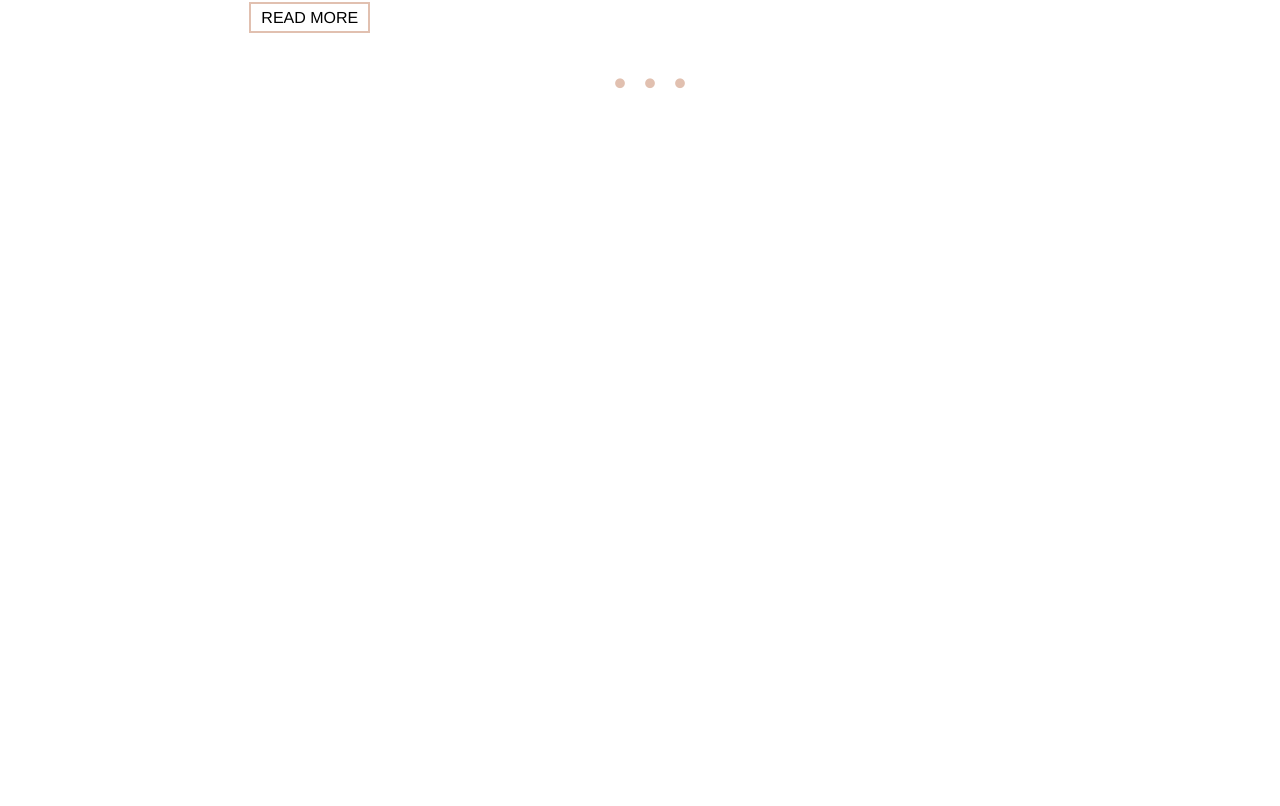
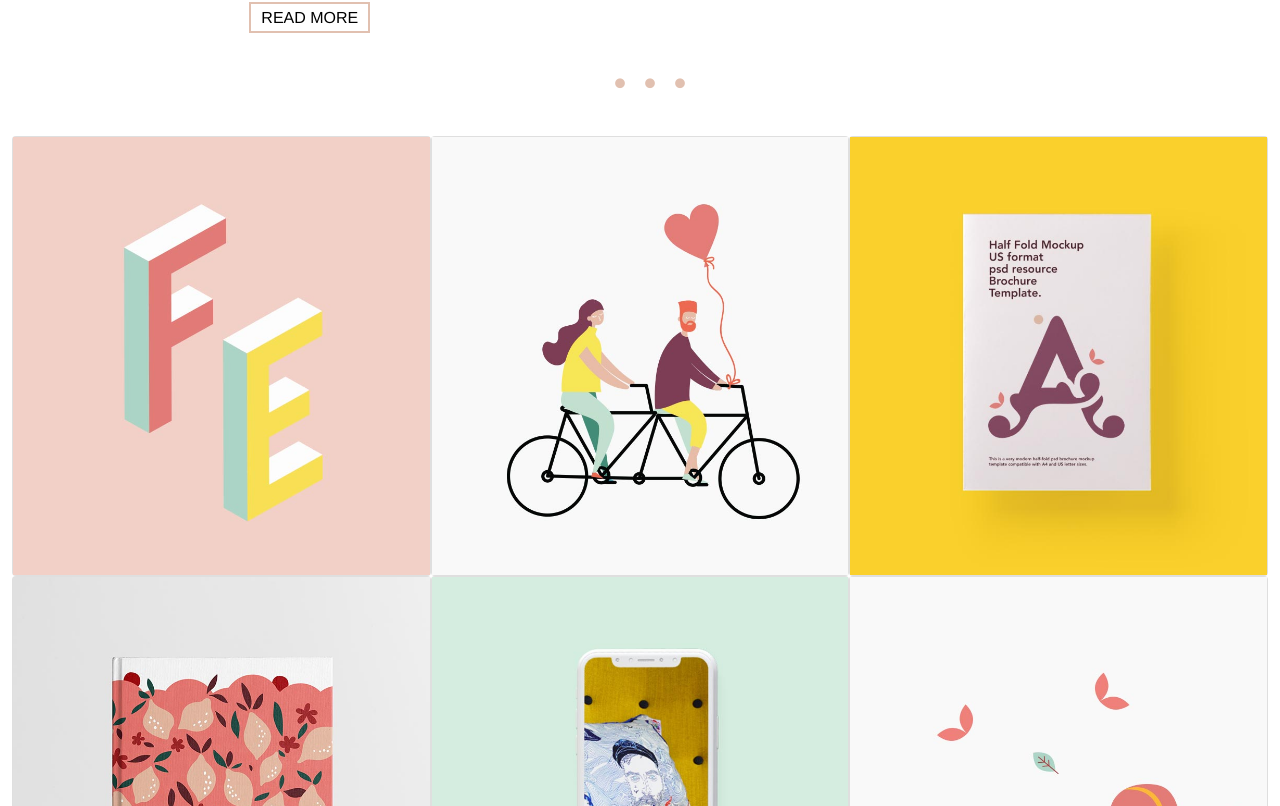
Before and after one commit to Sabelius/proj-html-vuejs, a Vue app: page / in a window 1280 px wide. Shown: the part 534-1340 px from the top of the page. Before the commit the page ends 800 px from the top, so only its background shows below. Built offline with nearby package versions, Linux system fonts and the light colour scheme.

Commit message:
avanzamento main con prima parte effettuata in component card

```diff
--- a/src/components/Main.vue
+++ b/src/components/Main.vue
@@ -1,19 +1,23 @@
 <template>
-  <jumbotron />
+  <section>
+    <jumbotron />
+    <cardOne />
+  </section>
 </template>
 
 <script>
-import jumbotron from './jumbotron.vue';
+import jumbotron from "./jumbotron.vue";
+import cardOne from "./cardOne.vue";
 
 export default {
   name: "Main",
-  components:{
-      jumbotron,
-  }
+  components: {
+    jumbotron,
+    cardOne,
+  },
 };
 </script>
 
 <style lang="scss" scoped>
 @import "../style/variables.scss";
-
 </style>
--- /dev/null
+++ b/src/components/cardOne.vue
@@ -0,0 +1,61 @@
+<template>
+  <section>
+    <div class="container-fluid">
+      <div class="card-container d-flex">
+        <div class="card" v-for="card in cards" :key="card.id">
+          <img :src="card.imgUrl"/>
+        </div>
+      </div>
+    </div>
+  </section>
+</template>
+
+<script>
+import img1 from "../img/h-2-port-img-1.jpg";
+import img2 from "../img/h-2-port-img-2.jpg";
+import img3 from "../img/h-2-port-img-3.jpg";
+import img4 from "../img/h-2-port-img-4.jpg";
+import img5 from "../img/h-2-port-img-5.jpg";
+import img6 from "../img/h-2-port-img-6.jpg";
+
+export default {
+  name: "cardOne",
+  data() {
+    return {
+      cards: [
+        {
+          imgUrl: img1,
+        },
+        {
+          imgUrl: img2,
+        },
+        {
+          imgUrl: img3,
+        },
+        {
+          imgUrl: img4,
+        },
+        {
+          imgUrl: img5,
+        },
+        {
+          imgUrl: img6,
+        },
+      ],
+    };
+  },
+};
+</script>
+
+<style lang="scss" scoped>
+@import "../style/variables.scss";
+.card-container{
+    flex-wrap: wrap;
+    width: 100%;
+}
+.card{
+cursor: pointer;
+width: calc(100% / 3);
+
+}
+</style>
```
